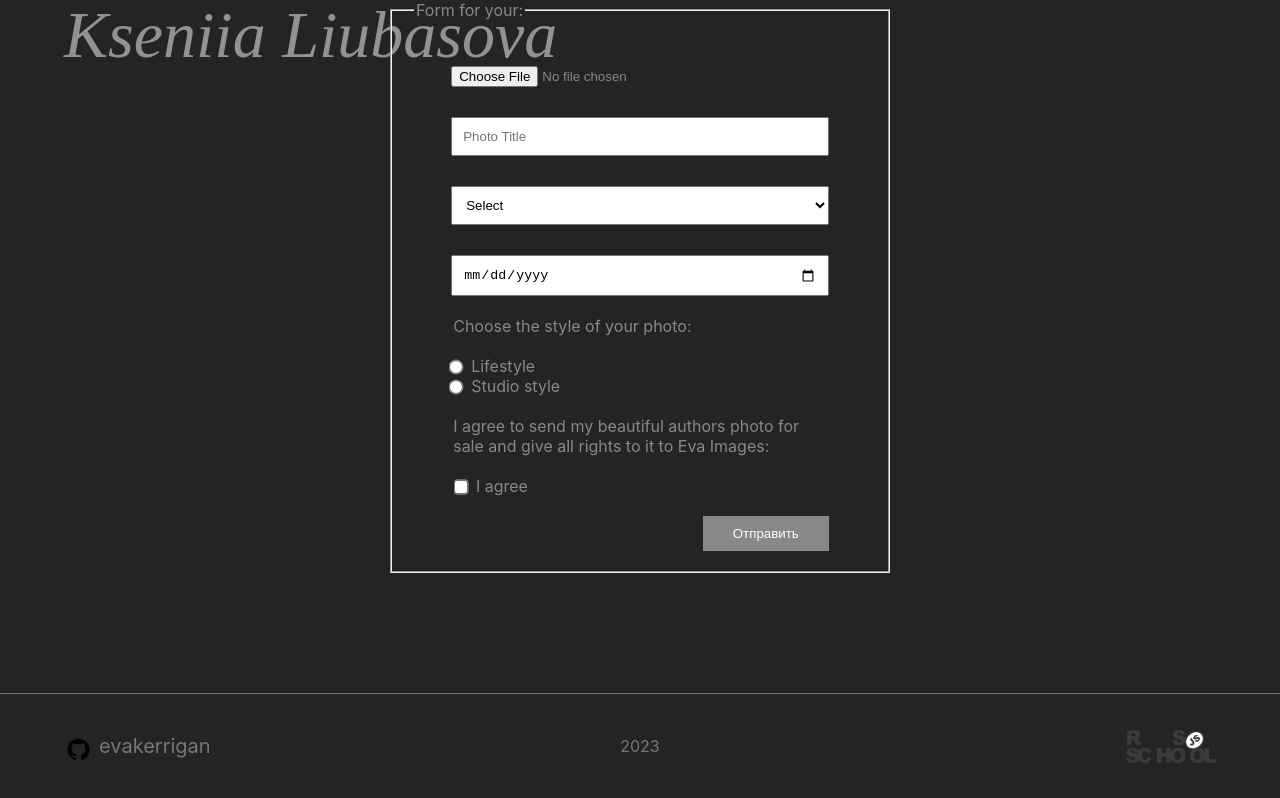
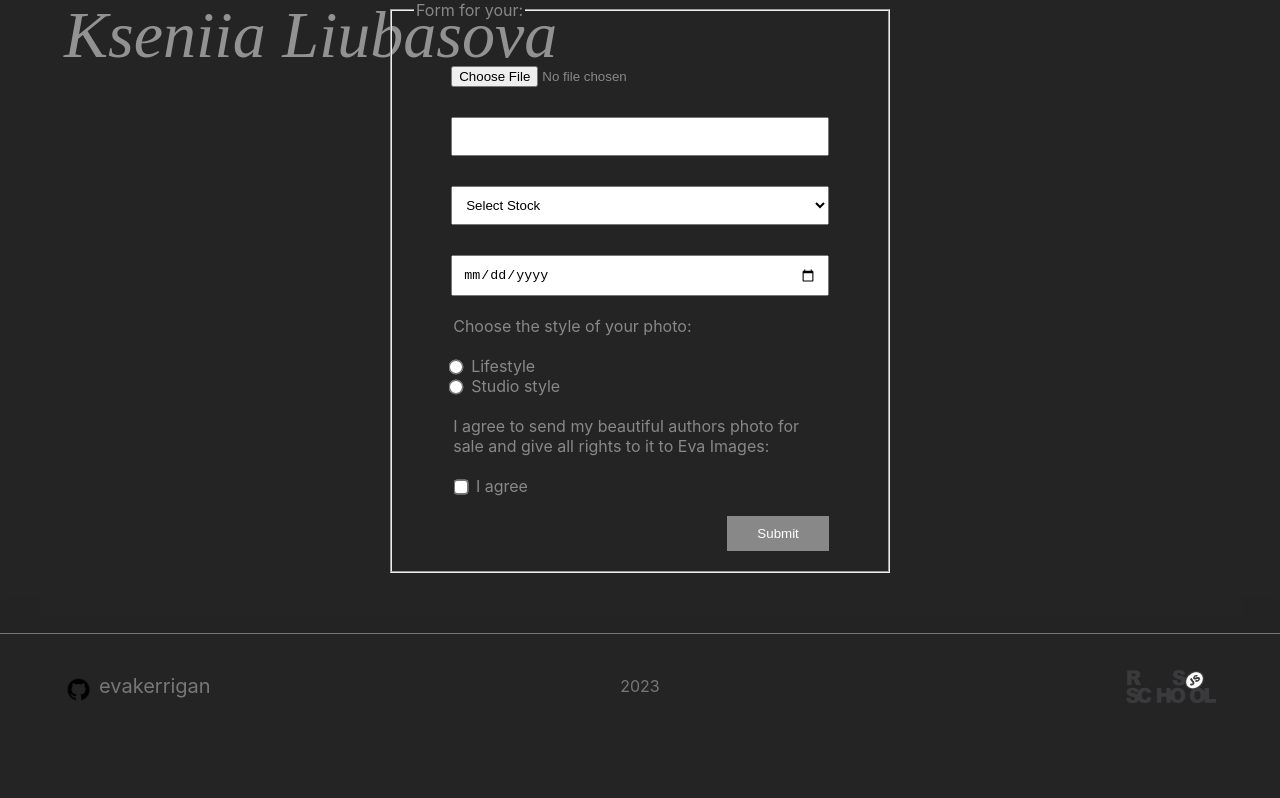
Before and after one commit to evakerrigan/eva-images, a React (Vite) app: page /form in a window 1280 px wide. Shown: the part 540-1338 px from the top of the page. After the commit the page ends 1278 px from the top, so only its background shows below. Built offline with nearby package versions, Linux system fonts and the light colour scheme; a web font is replaced by a local one.

Commit message:
feat: add form - react hook form

```diff
--- a/package.json
+++ b/package.json
@@ -13,6 +13,7 @@
   "dependencies": {
     "react": "^18.2.0",
     "react-dom": "^18.2.0",
+    "react-hook-form": "^7.43.9",
     "react-router-dom": "^6.9.0"
   },
   "devDependencies": {
--- a/src/components/Form/Form.tsx
+++ b/src/components/Form/Form.tsx
@@ -1,11 +1,6 @@
-import React, { Component, createRef, FormEvent, RefObject } from 'react';
+import React from 'react';
+import { useForm } from 'react-hook-form';
 import './Form.scss';
-import { InputDate } from './InputDate/InputDate';
-import { InputFile } from './InputFile/InputFile';
-import { InputSelect } from './InputSelect/InputSelect';
-import { InputTitle } from './InputTitle/InputTitle';
-import { InputStyle } from './InputStyle/InputStyle';
-import { InputAgree } from './InputAgree/InputAgree';
 import { SalePhotoCard } from '../SalePhotoCard/SalePhotoCard';
 import { Modal } from '../Modal/Modal';
 
@@ -16,14 +11,6 @@ export type typePropsElseBimbo = {
 interface myState {
   saleList: myCard[];
   modal: boolean;
-  errors: {
-    refFile: boolean;
-    refTitle: boolean;
-    refSelect: boolean;
-    refDate: boolean;
-    refStyle: boolean;
-    refAgree: boolean;
-  };
 }
 
 interface myCard {
@@ -34,119 +21,169 @@ interface myCard {
   style: string;
 }
 
-export class Form extends Component<typePropsElseBimbo, myState> {
-  private refFile: RefObject<HTMLInputElement>;
-  private refTitle: RefObject<HTMLInputElement>;
-  private refSelect: RefObject<HTMLSelectElement>;
-  private refDate: RefObject<HTMLInputElement>;
-  private refStyleLifestyle: RefObject<HTMLInputElement>;
-  private refStyleStudio: RefObject<HTMLInputElement>;
-  private refAgree: RefObject<HTMLInputElement>;
-  private refForm: RefObject<HTMLFormElement>;
-
-  constructor(props: typePropsElseBimbo) {
-    super(props);
-    this.refFile = createRef();
-    this.refTitle = createRef();
-    this.refSelect = createRef();
-    this.refDate = createRef();
-    this.refStyleLifestyle = createRef();
-    this.refStyleStudio = createRef();
-    this.refAgree = createRef();
-    this.refForm = createRef();
-    this.state = {
+export function Form(
+  props: { [key: string]: typePropsElseBimbo },
+  state: { saleList: myState; modal: myState }
+) {
+  state = {
     saleList: [],
     modal: false,
-      errors: {
-        refFile: false,
-        refTitle: false,
-        refSelect: false,
-        refDate: false,
-        refStyle: false,
-        refAgree: false,
-      },
   };
-  }
-  handleButton(e: FormEvent) {
-    e.preventDefault();
-    const photo = this.refFile.current as HTMLInputElement;
-    const title = (this.refTitle.current as HTMLInputElement).value;
-    const select = (this.refSelect.current as HTMLSelectElement).value;
-    const date = (this.refDate.current as HTMLInputElement).value;
-    const styleLifestyle = this.refStyleLifestyle?.current?.checked;
-    const styleStudio = this.refStyleStudio?.current?.checked;
-    let style: string | undefined;
-    if (styleLifestyle) {
-      style = this.refStyleLifestyle?.current?.value;
-    } else if (styleStudio) {
-      style = this.refStyleStudio?.current?.value;
-    }
-    const agree = this.refAgree?.current?.checked;
+  const {
+    register,
+    formState: { errors },
+    handleSubmit,
+    reset,
+  } = useForm();
 
-    const er = {
-      refFile: false,
-      refTitle: false,
-      refSelect: false,
-      refDate: false,
-      refStyle: false,
-      refAgree: false,
+  const onSubmit = (data) => {
+    alert(JSON.stringify(data));
+    console.log(data);
+    console.log(errors);
+    reset();
   };
 
-    photo.value.length > 0 ? null : (er.refFile = true);
-    title.length > 0 && title[0] == title[0].toUpperCase() ? null : (er.refTitle = true);
-    select !== 'select' ? null : (er.refSelect = true);
-    date.length > 0 ? null : (er.refDate = true);
-    style ? null : (er.refStyle = true);
-    agree ? null : (er.refAgree = true);
-
-    this.setState({ errors: er });
-    if (Object.values(er).every((item) => !item)) {
-      const card = {
-        photo: URL.createObjectURL(((photo as HTMLInputElement).files as FileList)[0]),
-        title: title,
-        select: select,
-        date: date,
-        style: style ? style : '',
-      };
-      this.setState({ saleList: [...this.state.saleList, card] });
-      this.setState({ modal: true });
-      setTimeout(() => {
-        this.setState({ modal: false });
-      }, 5000);
-      this.refForm?.current ? this.refForm?.current.reset() : '';
-    }
-  }
-
-  render() {
   return (
     <div className="wrapper">
-        <form ref={this.refForm} className="input-form">
+      <form onSubmit={handleSubmit(onSubmit)} className="input-form">
         <fieldset className="input-fieldset">
           <legend className="input-legend-title">Form for your:</legend>
-            <InputFile refFile={this.refFile} er={this.state.errors.refFile} />
-            <InputTitle refTitle={this.refTitle} er={this.state.errors.refTitle} />
-            <InputSelect refSelect={this.refSelect} er={this.state.errors.refSelect} />
-            <InputDate refDate={this.refDate} er={this.state.errors.refDate} />
-            <InputStyle
-              refStyleLifestyle={this.refStyleLifestyle}
-              refStyleStudio={this.refStyleStudio}
-              er={this.state.errors.refStyle}
+          <input
+            type="file"
+            {...register('inputFile', { required: true })}
+            accept="image/png, image/jpeg"
+            className="input input-image file"
           />
-            <InputAgree refAgree={this.refAgree} er={this.state.errors.refAgree} />
+          <div>{errors?.inputFile && <p className="input-error">Нет картинки</p>}</div>
+          <input
+            type="text"
+            {...register('inputTitle', { required: true })}
+            className="input input-text title"
+          />
+          <div>
+            {errors?.inputTitle && (
+              <p className="input-error">
+                Название фото должно содержать хотя бы 1 букву и должно начинаться с заглавной
+              </p>
+            )}
+          </div>
+          <select
+            {...register('inputSelect', { required: true })}
+            className="input input-select stock"
+          >
+            <option value="" selected disabled>
+              Select Stock
+            </option>
+            <option value="adobe">Adobe</option>
+            <option value="getty">Getty</option>
+            <option value="offset">Offset</option>
+          </select>
+          <div>{errors?.inputSelect && <p className="input-error">Не выбран фотосток</p>}</div>
+          <input
+            type="date"
+            {...register('inputDate', { required: true })}
+            className="input input-date date"
+          />
+          <div>{errors?.inputDate && <p className="input-error">Нет даты съемки</p>}</div>
+          <div>
+            <legend className="input-legend">Choose the style of your photo:</legend>
+            <div className="input-wrapper">
+              <input
+                type="radio"
+                {...register('inputStyle', { required: true })}
+                id="one"
+                name="style"
+                value="lifestyle"
+                className="input input-radio choice"
+              />
+              <label htmlFor="one">Lifestyle</label>
+            </div>
+            <div className="input-wrapper">
+              <input
+                type="radio"
+                {...register('inputStyle', { required: true })}
+                id="two"
+                name="style"
+                value="studio"
+                className="input input-radio choice"
+              />
+              <label htmlFor="two">Studio style</label>
+            </div>
+          </div>
+          <div>
+            {errors?.inputStyle && <p className="input-error">Не выбран стиль фотографии</p>}
+          </div>
+          <div>
+            <legend className="input-legend">
+              I agree to send my beautiful authors photo for sale and give all rights to it to Eva
+              Images:
+            </legend>
+            <div className="input-wrapper">
+              <input
+                type="checkbox"
+                {...register('inputAgree', { required: true })}
+                id="2"
+                className="input input-checkbox agree"
+              />
+              <label htmlFor="agree">I agree</label>
+            </div>
+          </div>
+          <div>
+            {errors?.inputAgree && <p className="input-error">Не дано согласие на продажу фото</p>}
+          </div>
+
           <div className="input-button-wrapper">
-              <button onClick={(e) => this.handleButton(e)} className="form-button">
-                Отправить
-              </button>
+            <input type="submit" className="form-button" />
           </div>
         </fieldset>
       </form>
-        <div className="output">
-          {this.state.saleList.map((item, i) => (
+      {/* <div className="output">
+        {state.saleList.map((item, i) => (
           <SalePhotoCard key={i} item={item} />
         ))}
       </div>
-        {this.state.modal === true ? <Modal /> : null}
+      {state.modal === true ? <Modal /> : null} */}
     </div>
   );
 }
-}
+
+// handleButton(e: FormEvent) {
+//   e.preventDefault();
+//   const photo = refFile.current as HTMLInputElement;
+//   const title = (trefTitle.current as HTMLInputElement).value;
+//   const select = (refSelect.current as HTMLSelectElement).value;
+//   const date = (trefDate.current as HTMLInputElement).value;
+//   const styleLifestyle = refStyleLifestyle?.current?.checked;
+//   const styleStudio = refStyleStudio?.current?.checked;
+//   let style: string | undefined;
+//   if (styleLifestyle) {
+//     style = refStyleLifestyle?.current?.value;
+//   } else if (styleStudio) {
+//     style = refStyleStudio?.current?.value;
+//   }
+//   const agree = refAgree?.current?.checked;
+
+//   photo.value.length > 0 ? null : (er.refFile = true);
+//   title.length > 0 && title[0] == title[0].toUpperCase() ? null : (er.refTitle = true);
+//   select !== 'select' ? null : (er.refSelect = true);
+//   date.length > 0 ? null : (er.refDate = true);
+//   style ? null : (er.refStyle = true);
+//   agree ? null : (er.refAgree = true);
+
+//   setState({ errors: er });
+//   if (Object.values(er).every((item) => !item)) {
+//     const card = {
+//       photo: URL.createObjectURL(((photo as HTMLInputElement).files as FileList)[0]),
+//       title: title,
+//       select: select,
+//       date: date,
+//       style: style ? style : '',
+//     };
+//     setState({ saleList: [...this.state.saleList, card] });
+//     setState({ modal: true });
+//     setTimeout(() => {
+//       setState({ modal: false });
+//     }, 5000);
+//     refForm?.current ? refForm?.current.reset() : '';
+//   }
+// }
--- a/src/components/Form/InputSelect/InputSelect.tsx
+++ /dev/null
@@ -1,19 +0,0 @@
-import React, { Component, RefObject } from 'react';
-
-type typeRefSelect = RefObject<HTMLSelectElement>;
-
-export class InputSelect extends Component<{ refSelect: typeRefSelect; er: boolean }> {
-  render() {
-    return (
-      <>
-        <select name="select" ref={this.props.refSelect} className="input input-select stock">
-          <option value="select">Select</option>
-          <option value="adobe">Adobe</option>
-          <option value="getty">Getty</option>
-          <option value="offset">Offset</option>
-        </select>
-        {this.props.er ? <p className="input-error">Не выбран фотосток</p> : null}
-      </>
-    );
-  }
-}
--- a/src/components/Form/InputTitle/InputTitle.tsx
+++ /dev/null
@@ -1,23 +0,0 @@
-import React, { Component, RefObject } from 'react';
-
-type typeRefTitle = RefObject<HTMLInputElement>;
-
-export class InputTitle extends Component<{ refTitle: typeRefTitle; er: boolean }> {
-  render() {
-    return (
-      <>
-        <input
-          type="text"
-          ref={this.props.refTitle}
-          placeholder="Photo Title"
-          className="input input-text title"
-        />
-        {this.props.er ? (
-          <p className="input-error">
-            Название фото должно содержать хотя бы 1 букву и должно начинаться с заглавной{' '}
-          </p>
-        ) : null}
-      </>
-    );
-  }
-}
```
Also changed, not shown: src/components/Form/InputAgree/InputAgree.tsx (deleted, +0 -27 lines), src/components/Form/InputDate/InputDate.tsx (deleted, +0 -14 lines), src/components/Form/InputFile/InputFile.tsx (deleted, +0 -19 lines), src/components/Form/InputStyle/InputStyle.tsx (deleted, +0 -40 lines), 1 other file (tests, documents, lock files or other folders). Lines whose indentation alone changed are shown as unchanged.
